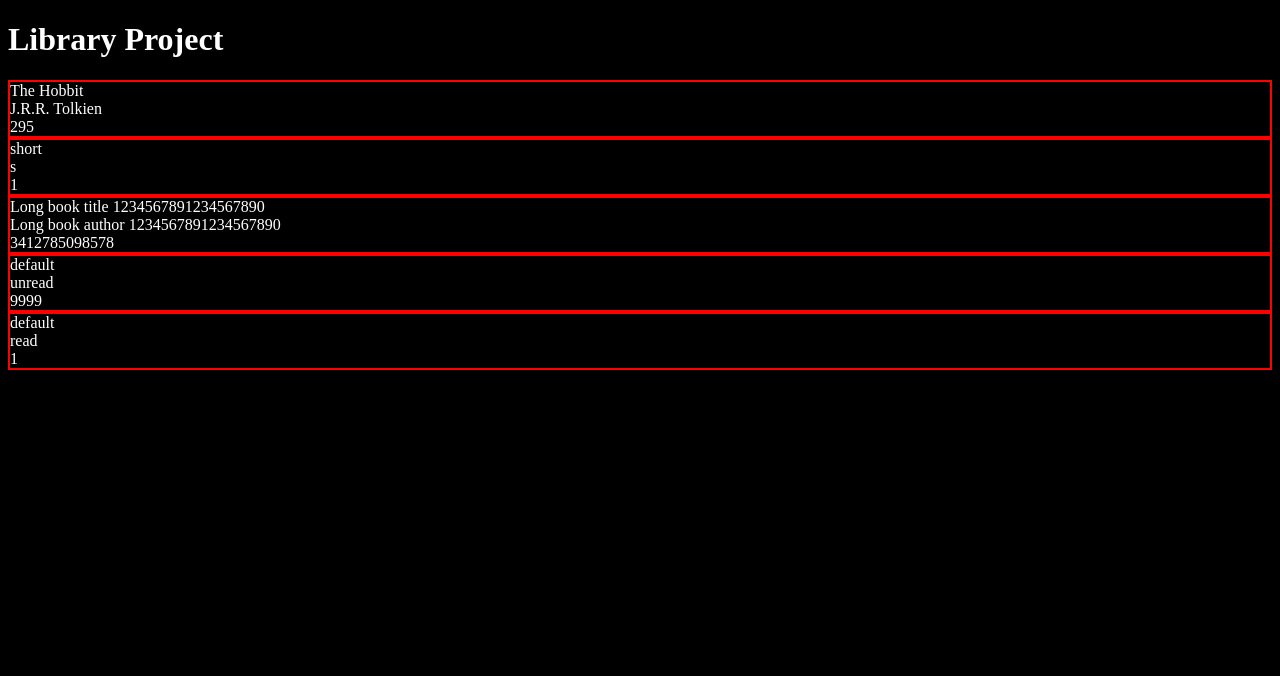
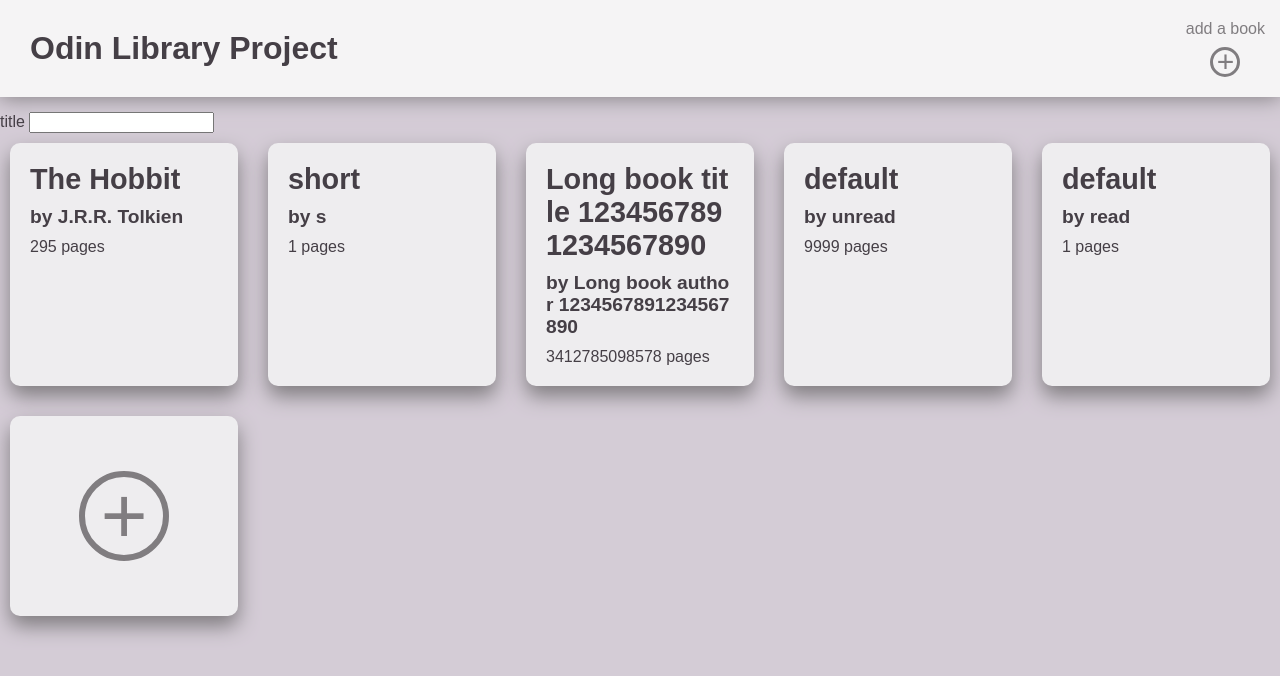
Before and after one commit to Andr-e-acute/Odin-Library, a website: page Libary.html in a window 1280 px wide. Drawn offline with Linux system fonts and the light colour scheme.

Commit message:
forgot to commit added book card grid layout started with the form

```diff
--- a/Libary.html
+++ b/Libary.html
@@ -1,17 +1,39 @@
 <!DOCTYPE html>
 <html lang="en">
-<head>
-    <meta charset="UTF-8">
-    <meta http-equiv="X-UA-Compatible" content="IE=edge">
-    <meta name="viewport" content="width=device-width, initial-scale=1.0">
+  <head>
+    <meta charset="UTF-8" />
+    <meta http-equiv="X-UA-Compatible" content="IE=edge" />
+    <meta name="viewport" content="width=device-width, initial-scale=1.0" />
     <script src="/app.js" defer></script>
-    <link rel="stylesheet" href="style.css">
+    <link rel="stylesheet" href="style.css" />
     <title>Odin Library Project</title>
-</head>
-<body>
-    <h1>Library Project</h1>
-    <div id="bookshelf">
+  </head>
+  <body>
+    <header>
+      <h1>Odin Library Project</h1>
+      <div class="add">
+        <p>add a book</p>
+        <div class="circle">
+         <div>+</div>
 
-    </div>
-</body>
+     </div>
+    </header>
+    <section id="form">
+        <form>
+            <label for="title">title</label>
+            <input type="text" name="title" id="title" required>
+        </form>
+    </section>
+    <main id="bookshelf">
+        <div class="book add">
+           <div class="circle">
+            <div>+</div>
+        </div>
+
+        </div>
+    </main>
+    <!-- <footer>
+        <a href="https://github.com/Andr-e-acute">André</a>
+    </footer> -->
+  </body>
 </html>
--- a/app.js
+++ b/app.js
@@ -33,10 +33,11 @@ addBookToLibrary("default", "read", 1, true);
 // display books on site
 
 const bookshelf = document.querySelector("#bookshelf");
+const addCard= bookshelf.querySelector('.add.book')
 
 function displayBooks() {
-
-  bookshelf.innerText = "";
+  // deletes the add + card.
+  // bookshelf.innerText = "";
 
   library.forEach((bookElement) => {
     const book = document.createElement("div");
@@ -54,7 +55,9 @@ function displayBooks() {
       book.appendChild(prop);
 
     });
-    bookshelf.appendChild(book);
+    //todo insert before  or after add Card
+    // bookshelf.appendChild(book);
+    bookshelf.insertBefore(book,addCard)
   });
 }
 displayBooks();
--- a/style.css
+++ b/style.css
@@ -1,7 +1,125 @@
-:root{
-    color: white;
-    background-color: black;
+:root {
+  /*
+  --50: #f9f9fb;
+  --100: #f4f2f7;
+  --200: #e3dfea;
+  --300: #d1cbdd;
+  --400: #afa4c4;
+  --500: #8d7daa;
+  --600: #7f7199;
+  --700: #6a5e80;
+  --800: #554b66;
+  --900: #453d53; */
+
+  /* --50: #f9f9f9;
+    --100: #f4f2f4;
+    --200: #e3dfe3;
+    --300: #d1ccd2;
+    --400: #afa6b0;
+    --500: #8d808e;
+    --600: #7f7380;
+    --700: #6a606b;
+    --800: #554d55;
+    --900: #453f46; */
+
+  --050: #fdfdfd;
+  --100: #fbfafb;
+  --200: #f5f4f5;
+  --300: #eeedef;
+  --400: #e2dfe2;
+  --500: #d4ccd6;
+  --600: #c0bcc1;
+  --700: #a09da1;
+  --800: #807d80;
+  --900: #453f46;
 }
-.book{
-    border: 2px solid red;
+* {
+  box-sizing: border-box;
+  margin: 0;
 }
+body {
+  color: var(--900);
+  background-color: var(--500);
+
+  font-family: sans-serif;
+}
+header {
+  padding: 15px;
+  background-color: var(--200);
+  margin-bottom: 15px;
+  box-shadow: 0 1px 20px var(--800);
+  display: flex;
+  justify-content: space-between;
+}
+header h1 {
+  padding: 15px;
+}
+main#bookshelf {
+  padding: 10px;
+  display: grid;
+  gap: 30px;
+  grid-template-columns: repeat(auto-fill, minmax(200px, 1fr));
+}
+.book {
+  background-color: var(--300);
+  border-radius: 10px;
+  padding: 20px;
+  box-shadow: 0 10px 20px var(--800);
+  min-height: 200px;
+}
+
+.title {
+  font-size: 1.8rem;
+  font-weight: 700;
+  word-break: break-all;
+  margin-bottom: 10px;
+}
+.author {
+  font-size: 1.2rem;
+  font-weight: 600;
+  word-break: break-all;
+  margin-bottom: 10px;
+}
+.author::before {
+  content: "by ";
+}
+.pages::after {
+  content: " pages";
+}
+.add {
+    display: flex;
+    flex-direction: column;
+    align-items: center;
+    justify-content: space-around;
+  }
+  .add {
+    color: var(--800);
+  }
+  .add:hover {
+    color: var(--900);
+    transform: scale(1.1);
+  }
+  .add .circle {
+    border: 6px solid;
+    border-radius: 50%;
+
+    display: flex;
+    flex-direction: column;
+    justify-content: center;
+    align-items: center;
+    font-weight: 100;
+  }
+  .add.book .circle {
+    width: 90px;
+    height: 90px;
+    font-size: 80px;
+  }
+  .add.circle p {
+    font-size: 1.8rem;
+  }
+  header .add .circle {
+      border: 3px solid;
+      width: 30px;
+      height: 30px;
+      font-size: 30px;
+  }
```
